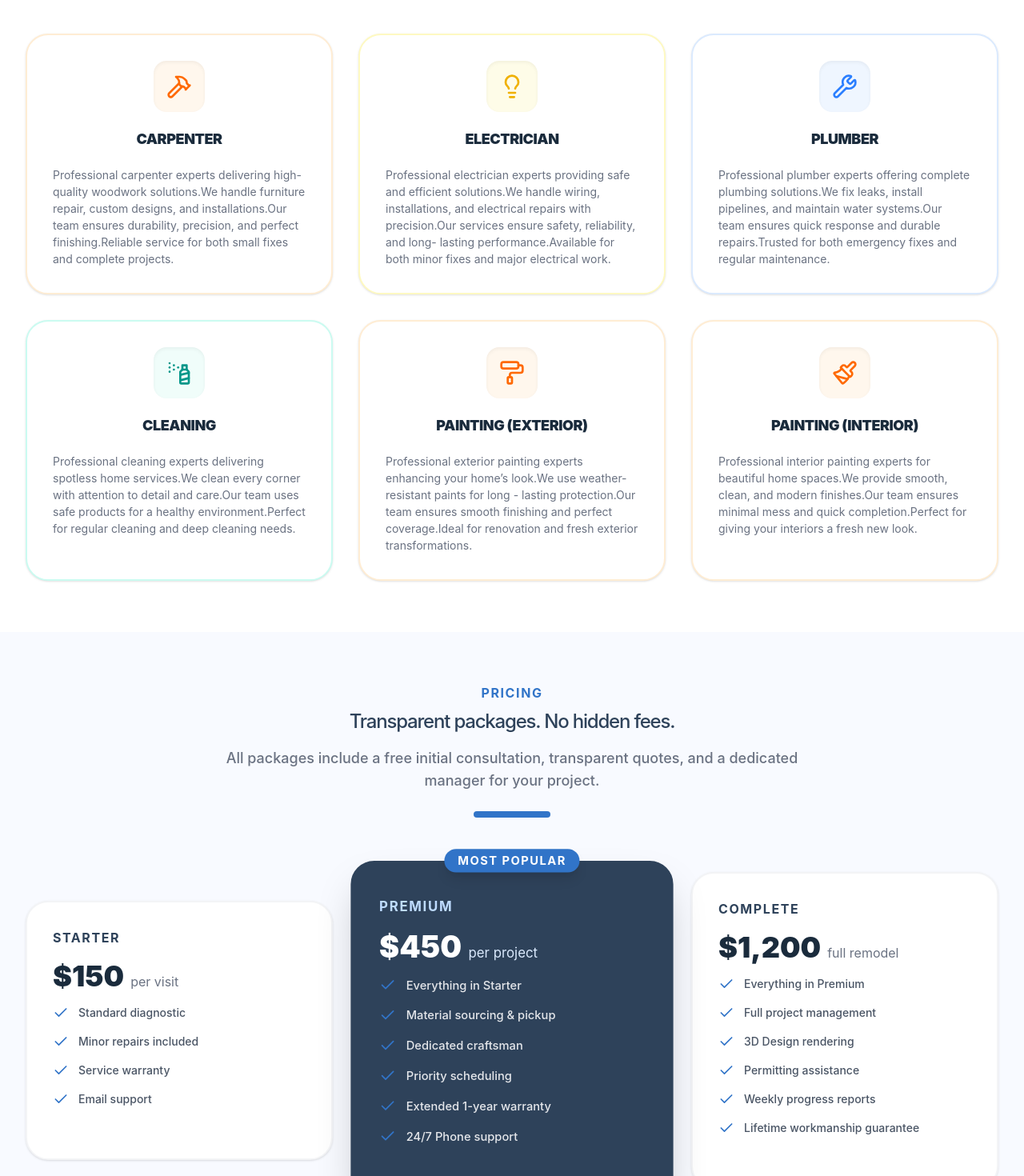
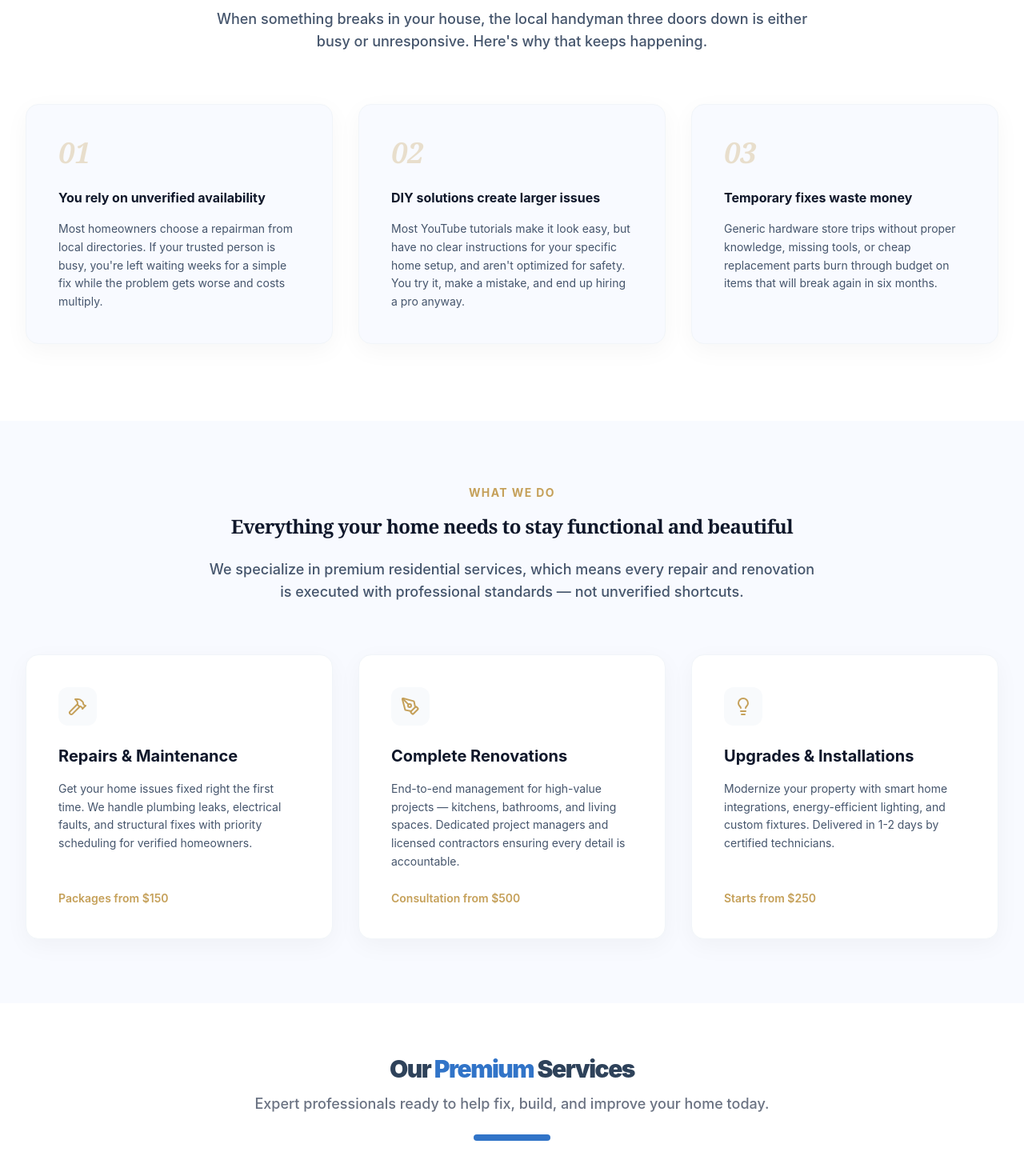
Before and after one commit to julee0728/australia-project-fe, a React (Vite) app: page / in a window 1280 px wide. Shown: the part 1100-2570 px from the top of the page at 80% size. Built offline with nearby package versions, Linux system fonts and the light colour scheme.

Commit message:
update code

```diff
--- a/src/App.jsx
+++ b/src/App.jsx
@@ -11,6 +11,7 @@ import ServiceDetailModal from './components/ServiceDetailModal';
 import PricingSection from './components/PricingSection';
 import WhyUsSection from './components/WhyUsSection';
 import TheProblemSection from './components/TheProblemSection';
+import WhatWeDoSection from './components/WhatWeDoSection';
 import HowItWorksSection from './components/HowItWorksSection';
 import ResultsSection from './components/ResultsSection';
 import FAQSection from './components/FAQSection';
@@ -46,9 +47,34 @@ function App() {
         <Hero onContactClick={toggleModal} />
       </div>
 
+      {/* The Problem */}
+      <div id="the-problem" data-aos="fade-up">
+        <TheProblemSection />
+      </div>
+
+      {/* What We Do */}
+      <div id="what-we-do" data-aos="fade-up">
+        <WhatWeDoSection />
+      </div>
+
       {/* Services */}
       <div id="services" data-aos="fade-up">
         <Services onServiceSelect={handleServiceSelect} />
+      </div>
+
+      {/* How It Works */}
+      <div id="how-it-works" data-aos="fade-up">
+        <HowItWorksSection />
+      </div>
+
+      {/* Why Us */}
+      <div id="why-us" data-aos="fade-up">
+        <WhyUsSection />
+      </div>
+
+      {/* About */}
+      <div id="about" data-aos="fade-up">
+        <AboutSection />
       </div>
 
       {/* Pricing */}
@@ -56,39 +82,19 @@ function App() {
         <PricingSection />
       </div>
 
-      {/* About */}
-      <div id="about" data-aos="fade-up">
-        <AboutSection />
-      </div>
-
-      {/* Why Us */}
-      <div id="why-us" data-aos="fade-up">
-        <WhyUsSection />
-      </div>
-
       {/* Feedback */}
       <div id="feedback" data-aos="fade-up">
         <FeedbackSection />
       </div>
 
-      {/* The Problem */}
-      <div id="the-problem" data-aos="fade-up">
-        <TheProblemSection />
-      </div>
-
-      {/* How It Works */}
-      <div id="how-it-works" data-aos="fade-up">
-        <HowItWorksSection />
+      {/* FAQ */}
+      <div id="faq" data-aos="fade-up">
+        <FAQSection />
       </div>
 
       {/* Results */}
       <div id="results" data-aos="fade-up">
         <ResultsSection />
-      </div>
-
-      {/* FAQ */}
-      <div id="faq" data-aos="fade-up">
-        <FAQSection />
       </div>
 
       {/* Contact */}
--- a/src/components/AboutSection.jsx
+++ b/src/components/AboutSection.jsx
@@ -10,7 +10,7 @@ const AboutSection = () => {
                     <div className="inline-block px-4 py-1.5 bg-blue-100 text-[#3174c8] rounded-full text-[13px] font-bold uppercase tracking-widest mb-2">
                         Professional & Trusted
                     </div>
-                    <h2 className="text-[40px] lg:text-[50px] font-extrabold text-[#2e425a] leading-[1.1] tracking-tight">
+                    <h2 className="text-[20px] lg:text-[30px] font-extrabold text-[#2e425a] leading-[1.1] tracking-tight">
                         We Are Australia's Most Trusted <span className="text-[#3174c8]">Home Service</span> Experts
                     </h2>
                     <p className="text-[19px] text-[#55677d] leading-relaxed font-medium">
--- a/src/components/FeedbackSection.jsx
+++ b/src/components/FeedbackSection.jsx
@@ -89,7 +89,7 @@ const FeedbackSection = () => {
                     Testimonials
                 </span>
 
-                <h2 className="text-3xl md:text-5xl font-black text-[#2a3c56] mt-4">
+                <h2 className="text-1xl md:text-2xl font-black text-[#2a3c56] mt-4">
                     What Our <span className="text-[#3174c8]">Clients Say</span>
                 </h2>
 
--- a/src/components/PricingSection.jsx
+++ b/src/components/PricingSection.jsx
@@ -3,68 +3,67 @@ import { Check } from 'lucide-react';
 
 const PricingSection = () => {
     return (
-        <section id="pricing" className="w-full max-w-7xl mx-auto px-8 py-16 bg-[#f8faff]">
+        <section id="pricing" className="w-full max-w-7xl mx-auto px-8 py-24 bg-[#f8faff]">
             <div className="text-center mb-16">
-                <p className="text-[#3174c8] font-bold tracking-widest uppercase mb-2">Pricing</p>
-                <h2 className="text-1xl md:text-2xl font-medium text-[#2e425a] mb-4 tracking-tighter">
-                    Transparent packages. No hidden fees.
+                <p className="text-[#c5a059] font-bold tracking-widest uppercase mb-4 text-sm">Pricing</p>
+                <h2 className="text-1xl md:text-2xl font-extrabold text-[#0f172a] mb-6 tracking-tight font-serif">
+                    Transparent Retainers. No hidden fees.
                 </h2>
-                <p className="text-lg text-gray-500 max-w-3xl mx-auto font-medium">
+                <p className="text-lg text-slate-600 max-w-3xl mx-auto font-medium">
                     All packages include a free initial consultation, transparent quotes, and a dedicated manager for your project.
                 </p>
-                <div className="w-24 h-2 bg-[#3174c8] mx-auto mt-6 rounded-full"></div>
             </div>
 
             <div className="grid grid-cols-1 md:grid-cols-3 gap-8 items-center">
                 {/* Starter */}
-                <div className="bg-white rounded-[28px] p-8 border-2 border-gray-100 shadow-sm hover:shadow-xl transition-shadow duration-300">
-                    <h3 className="text-[#2e425a] font-bold uppercase tracking-widest mb-4">Starter</h3>
-                    <div className="mb-4">
-                        <span className="text-4xl font-black text-[#1a2b3c]">$150</span>
-                        <span className="text-gray-500 ml-2">per visit</span>
+                <div className="bg-white rounded-2xl p-10 border border-slate-200 shadow-[0_8px_30px_rgb(0,0,0,0.04)] hover:shadow-[0_8px_30px_rgb(0,0,0,0.08)] transition-all">
+                    <h3 className="text-[#0f172a] font-bold uppercase tracking-widest mb-6 font-serif">Standard</h3>
+                    <div className="mb-6 pb-6 border-b border-slate-100">
+                        <span className="text-4xl font-black text-[#0f172a]">$150</span>
+                        <span className="text-slate-500 ml-2">per visit</span>
                     </div>
-                    <ul className="space-y-4 mb-8 text-gray-600 font-medium text-sm">
-                        <li className="flex items-center gap-3"><Check className="w-5 h-5 text-[#3174c8]" /> Standard diagnostic</li>
-                        <li className="flex items-center gap-3"><Check className="w-5 h-5 text-[#3174c8]" /> Minor repairs included</li>
-                        <li className="flex items-center gap-3"><Check className="w-5 h-5 text-[#3174c8]" /> Service warranty</li>
-                        <li className="flex items-center gap-3"><Check className="w-5 h-5 text-[#3174c8]" /> Email support</li>
+                    <ul className="space-y-4 mb-8 text-slate-600 font-medium text-sm">
+                        <li className="flex items-center gap-3"><Check className="w-5 h-5 text-[#c5a059]" /> Standard diagnostic</li>
+                        <li className="flex items-center gap-3"><Check className="w-5 h-5 text-[#c5a059]" /> Minor repairs included</li>
+                        <li className="flex items-center gap-3"><Check className="w-5 h-5 text-[#c5a059]" /> Service warranty</li>
+                        <li className="flex items-center gap-3"><Check className="w-5 h-5 text-[#c5a059]" /> Email support</li>
                     </ul>
                 </div>
 
                 {/* Growth / Pro */}
-                <div className="bg-[#2e425a] rounded-[28px] p-8 md:scale-105 border-2 border-[#2e425a] shadow-2xl relative text-white">
-                    <div className="absolute -top-4 left-1/2 -translate-x-1/2 bg-[#3174c8] text-white px-4 py-1 rounded-full text-sm font-bold tracking-widest uppercase shadow-lg">
-                        Most Popular
+                <div className="bg-[#0f172a] rounded-2xl p-10 md:scale-105 border-2 border-[#c5a059] shadow-2xl relative text-white">
+                    <div className="absolute -top-4 left-1/2 -translate-x-1/2 bg-[#c5a059] text-[#0f172a] px-6 py-1 rounded-full text-xs font-bold tracking-widest uppercase shadow-lg">
+                        Premium Choice
                     </div>
-                    <h3 className="text-blue-200 font-bold uppercase tracking-widest mb-4 mt-2">Premium</h3>
-                    <div className="mb-4">
+                    <h3 className="text-[#c5a059] font-bold uppercase tracking-widest mb-6 font-serif mt-2">Comprehensive</h3>
+                    <div className="mb-6 pb-6 border-b border-slate-700">
                         <span className="text-4xl font-black text-white">$450</span>
-                        <span className="text-blue-100 ml-2">per project</span>
+                        <span className="text-slate-400 ml-2">per project</span>
                     </div>
-                    <ul className="space-y-4 mb-8 text-gray-200 font-medium text-sm">
-                        <li className="flex items-center gap-3"><Check className="w-5 h-5 text-[#3174c8]" /> Everything in Starter</li>
-                        <li className="flex items-center gap-3"><Check className="w-5 h-5 text-[#3174c8]" /> Material sourcing & pickup</li>
-                        <li className="flex items-center gap-3"><Check className="w-5 h-5 text-[#3174c8]" /> Dedicated craftsman</li>
-                        <li className="flex items-center gap-3"><Check className="w-5 h-5 text-[#3174c8]" /> Priority scheduling</li>
-                        <li className="flex items-center gap-3"><Check className="w-5 h-5 text-[#3174c8]" /> Extended 1-year warranty</li>
-                        <li className="flex items-center gap-3"><Check className="w-5 h-5 text-[#3174c8]" /> 24/7 Phone support</li>
+                    <ul className="space-y-4 mb-8 text-slate-300 font-medium text-sm">
+                        <li className="flex items-center gap-3"><Check className="w-5 h-5 text-[#c5a059]" /> Everything in Standard</li>
+                        <li className="flex items-center gap-3"><Check className="w-5 h-5 text-[#c5a059]" /> Material sourcing & pickup</li>
+                        <li className="flex items-center gap-3"><Check className="w-5 h-5 text-[#c5a059]" /> Dedicated craftsman</li>
+                        <li className="flex items-center gap-3"><Check className="w-5 h-5 text-[#c5a059]" /> Priority scheduling</li>
+                        <li className="flex items-center gap-3"><Check className="w-5 h-5 text-[#c5a059]" /> Extended 1-year warranty</li>
+                        <li className="flex items-center gap-3"><Check className="w-5 h-5 text-[#c5a059]" /> 24/7 Phone support</li>
                     </ul>
                 </div>
 
                 {/* Scale */}
-                <div className="bg-white rounded-[28px] p-8 border-2 border-gray-100 shadow-sm hover:shadow-xl transition-shadow duration-300">
-                    <h3 className="text-[#2e425a] font-bold uppercase tracking-widest mb-4">Complete</h3>
-                    <div className="mb-4">
-                        <span className="text-4xl font-black text-[#1a2b3c]">$1,200</span>
-                        <span className="text-gray-500 ml-2">full remodel</span>
+                <div className="bg-white rounded-2xl p-10 border border-slate-200 shadow-[0_8px_30px_rgb(0,0,0,0.04)] hover:shadow-[0_8px_30px_rgb(0,0,0,0.08)] transition-all">
+                    <h3 className="text-[#0f172a] font-bold uppercase tracking-widest mb-6 font-serif">Executive</h3>
+                    <div className="mb-6 pb-6 border-b border-slate-100">
+                        <span className="text-4xl font-black text-[#0f172a]">$1,200</span>
+                        <span className="text-slate-500 ml-2">full remodel</span>
                     </div>
-                    <ul className="space-y-4 mb-8 text-gray-600 font-medium text-sm">
-                        <li className="flex items-center gap-3"><Check className="w-5 h-5 text-[#3174c8]" /> Everything in Premium</li>
-                        <li className="flex items-center gap-3"><Check className="w-5 h-5 text-[#3174c8]" /> Full project management</li>
-                        <li className="flex items-center gap-3"><Check className="w-5 h-5 text-[#3174c8]" /> 3D Design rendering</li>
-                        <li className="flex items-center gap-3"><Check className="w-5 h-5 text-[#3174c8]" /> Permitting assistance</li>
-                        <li className="flex items-center gap-3"><Check className="w-5 h-5 text-[#3174c8]" /> Weekly progress reports</li>
-                        <li className="flex items-center gap-3"><Check className="w-5 h-5 text-[#3174c8]" /> Lifetime workmanship guarantee</li>
+                    <ul className="space-y-4 mb-8 text-slate-600 font-medium text-sm">
+                        <li className="flex items-center gap-3"><Check className="w-5 h-5 text-[#c5a059]" /> Everything in Comprehensive</li>
+                        <li className="flex items-center gap-3"><Check className="w-5 h-5 text-[#c5a059]" /> Full project management</li>
+                        <li className="flex items-center gap-3"><Check className="w-5 h-5 text-[#c5a059]" /> 3D Design rendering</li>
+                        <li className="flex items-center gap-3"><Check className="w-5 h-5 text-[#c5a059]" /> Permitting assistance</li>
+                        <li className="flex items-center gap-3"><Check className="w-5 h-5 text-[#c5a059]" /> Weekly progress reports</li>
+                        <li className="flex items-center gap-3"><Check className="w-5 h-5 text-[#c5a059]" /> Lifetime workmanship guarantee</li>
                     </ul>
                 </div>
             </div>
--- a/src/components/TheProblemSection.jsx
+++ b/src/components/TheProblemSection.jsx
@@ -2,42 +2,42 @@ import React from 'react';
 
 const TheProblemSection = () => {
     return (
-        <section id="the-problem" className="w-full max-w-7xl mx-auto px-8 py-20 bg-white">
+        <section id="the-problem" className="w-full max-w-7xl mx-auto px-8 py-24 bg-white">
             <div className="text-center mb-16 flex flex-col items-center">
-                <p className="text-[#3174c8] font-bold tracking-widest uppercase mb-4">The Problem</p>
-                <h2 className="text-1xl md:text-2xl font-medium text-[#1a2b3c] mb-6 tracking-tighter max-w-4xl">
+                <p className="text-[#c5a059] font-bold tracking-widest uppercase mb-4 text-sm">The Problem</p>
+                <h2 className="text-1xl md:text-2xl font-extrabold text-[#0f172a] mb-6 tracking-tight max-w-4xl font-serif">
                     Most homeowner repairs turn into a nightmare — and cost you daily
                 </h2>
-                <p className="text-lg text-gray-500 max-w-3xl font-medium">
+                <p className="text-lg text-slate-600 max-w-3xl font-medium">
                     When something breaks in your house, the local handyman three doors down is either busy or unresponsive. Here's why that keeps happening.
                 </p>
             </div>
 
             <div className="grid grid-cols-1 md:grid-cols-3 gap-8">
                 {/* 1 */}
-                <div className="bg-blue-50/50 rounded-[28px] p-8 border border-blue-100 flex flex-col">
-                    <span className="text-3xl font-black text-blue-200 mb-4 opacity-50">01</span>
-                    <h3 className="text-[#1a2b3c] font-bold text-lg mb-4">Your Google Maps ranking is weak</h3>
-                    <p className="text-gray-600 text-sm leading-relaxed">
-                        72% of homeowners choose a repairman from the first page of Google. If your trusted person is busy, you're left waiting weeks for a simple fix while the problem gets worse.
+                <div className="bg-[#f8faff] rounded-2xl p-10 border border-slate-100 flex flex-col shadow-[0_8px_30px_rgb(0,0,0,0.04)] hover:shadow-[0_8px_30px_rgb(0,0,0,0.08)] transition-all">
+                    <span className="text-4xl font-black text-[#c5a059] mb-6 opacity-30 font-serif font-style: italic">01</span>
+                    <h3 className="text-[#0f172a] font-bold text-1xl mb-4">You rely on unverified availability</h3>
+                    <p className="text-slate-600 text-sm leading-relaxed">
+                        Most homeowners choose a repairman from local directories. If your trusted person is busy, you're left waiting weeks for a simple fix while the problem gets worse and costs multiply.
                     </p>
                 </div>
 
                 {/* 2 */}
-                <div className="bg-red-50/50 rounded-[28px] p-8 border border-red-100 flex flex-col">
-                    <span className="text-3xl font-black text-red-200 mb-4 opacity-50">02</span>
-                    <h3 className="text-[#1a2b3c] font-bold text-lg mb-4">Your website isn't converting visitors</h3>
-                    <p className="text-gray-600 text-sm leading-relaxed">
+                <div className="bg-[#f8faff] rounded-2xl p-10 border border-slate-100 flex flex-col shadow-[0_8px_30px_rgb(0,0,0,0.04)] hover:shadow-[0_8px_30px_rgb(0,0,0,0.08)] transition-all">
+                    <span className="text-4xl font-black text-[#c5a059] mb-6 opacity-30 font-serif font-style: italic">02</span>
+                    <h3 className="text-[#0f172a] font-bold text-1xl mb-4">DIY solutions create larger issues</h3>
+                    <p className="text-slate-600 text-sm leading-relaxed">
                         Most YouTube tutorials make it look easy, but have no clear instructions for your specific home setup, and aren't optimized for safety. You try it, make a mistake, and end up hiring a pro anyway.
                     </p>
                 </div>
 
                 {/* 3 */}
-                <div className="bg-green-50/50 rounded-[28px] p-8 border border-green-100 flex flex-col">
-                    <span className="text-3xl font-black text-green-200 mb-4 opacity-50">03</span>
-                    <h3 className="text-[#1a2b3c] font-bold text-lg mb-4">Your ads are wasting budget</h3>
-                    <p className="text-gray-600 text-sm leading-relaxed">
-                        Generic hardware store trips without proper knowledge, missing tools, or cheap replacment parts burn through budget on items that will break again in six months.
+                <div className="bg-[#f8faff] rounded-2xl p-10 border border-slate-100 flex flex-col shadow-[0_8px_30px_rgb(0,0,0,0.04)] hover:shadow-[0_8px_30px_rgb(0,0,0,0.08)] transition-all">
+                    <span className="text-4xl font-black text-[#c5a059] mb-6 opacity-30 font-serif font-style: italic">03</span>
+                    <h3 className="text-[#0f172a] font-bold text-1xl mb-4">Temporary fixes waste money</h3>
+                    <p className="text-slate-600 text-sm leading-relaxed">
+                        Generic hardware store trips without proper knowledge, missing tools, or cheap replacement parts burn through budget on items that will break again in six months.
                     </p>
                 </div>
             </div>
--- /dev/null
+++ b/src/components/WhatWeDoSection.jsx
@@ -0,0 +1,58 @@
+import React from 'react';
+import { Hammer, Lightbulb, PenTool } from 'lucide-react';
+
+const WhatWeDoSection = () => {
+    return (
+        <section id="what-we-do" className="w-full max-w-7xl mx-auto px-8 py-20 bg-[#f8faff]">
+            <div className="text-center mb-16 flex flex-col items-center">
+                <p className="text-[#c5a059] font-bold tracking-widest uppercase mb-4 text-sm">What We Do</p>
+                <h2 className="text-1xl md:text-2xl font-extrabold text-[#0f172a] mb-6 tracking-tight max-w-4xl font-serif">
+                    Everything your home needs to stay functional and beautiful
+                </h2>
+                <p className="text-lg text-slate-600 max-w-3xl font-medium">
+                    We specialize in premium residential services, which means every repair and renovation is executed with professional standards — not unverified shortcuts.
+                </p>
+            </div>
+
+            <div className="grid grid-cols-1 md:grid-cols-3 gap-8">
+                {/* 1 */}
+                <div className="bg-white rounded-2xl p-10 border border-slate-100 shadow-[0_8px_30px_rgb(0,0,0,0.04)] hover:shadow-[0_8px_30px_rgb(0,0,0,0.08)] transition-all flex flex-col">
+                    <div className="w-12 h-12 bg-slate-50 flex items-center justify-center rounded-xl mb-6">
+                        <Hammer className="w-6 h-6 text-[#c5a059]" />
+                    </div>
+                    <h3 className="text-[#0f172a] font-bold text-xl mb-4">Repairs & Maintenance</h3>
+                    <p className="text-slate-600 text-sm leading-relaxed mb-6 flex-grow">
+                        Get your home issues fixed right the first time. We handle plumbing leaks, electrical faults, and structural fixes with priority scheduling for verified homeowners.
+                    </p>
+                    <div className="text-[#c5a059] font-semibold text-sm">Packages from $150</div>
+                </div>
+
+                {/* 2 */}
+                <div className="bg-white rounded-2xl p-10 border border-slate-100 shadow-[0_8px_30px_rgb(0,0,0,0.04)] hover:shadow-[0_8px_30px_rgb(0,0,0,0.08)] transition-all flex flex-col">
+                    <div className="w-12 h-12 bg-slate-50 flex items-center justify-center rounded-xl mb-6">
+                        <PenTool className="w-6 h-6 text-[#c5a059]" />
+                    </div>
+                    <h3 className="text-[#0f172a] font-bold text-xl mb-4">Complete Renovations</h3>
+                    <p className="text-slate-600 text-sm leading-relaxed mb-6 flex-grow">
+                        End-to-end management for high-value projects — kitchens, bathrooms, and living spaces. Dedicated project managers and licensed contractors ensuring every detail is accountable.
+                    </p>
+                    <div className="text-[#c5a059] font-semibold text-sm">Consultation from $500</div>
+                </div>
+
+                {/* 3 */}
+                <div className="bg-white rounded-2xl p-10 border border-slate-100 shadow-[0_8px_30px_rgb(0,0,0,0.04)] hover:shadow-[0_8px_30px_rgb(0,0,0,0.08)] transition-all flex flex-col">
+                    <div className="w-12 h-12 bg-slate-50 flex items-center justify-center rounded-xl mb-6">
+                        <Lightbulb className="w-6 h-6 text-[#c5a059]" />
+                    </div>
+                    <h3 className="text-[#0f172a] font-bold text-xl mb-4">Upgrades & Installations</h3>
+                    <p className="text-slate-600 text-sm leading-relaxed mb-6 flex-grow">
+                        Modernize your property with smart home integrations, energy-efficient lighting, and custom fixtures. Delivered in 1-2 days by certified technicians.
+                    </p>
+                    <div className="text-[#c5a059] font-semibold text-sm">Starts from $250</div>
+                </div>
+            </div>
+        </section>
+    );
+};
+
+export default WhatWeDoSection;
```
Also changed, not shown: src/components/FAQSection.jsx (+18 -19 lines), src/components/HowItWorksSection.jsx (+31 -29 lines), src/components/WhyUsSection.jsx (+26 -23 lines).
